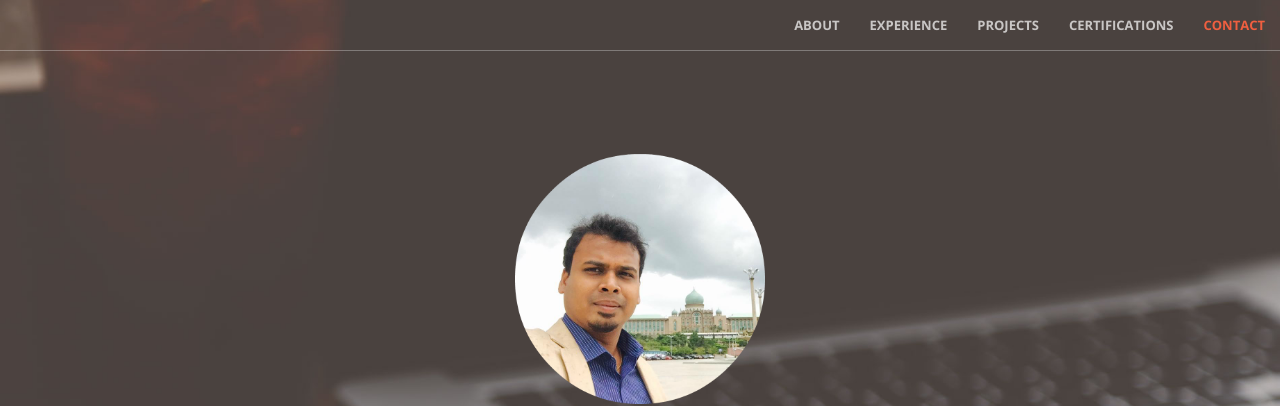
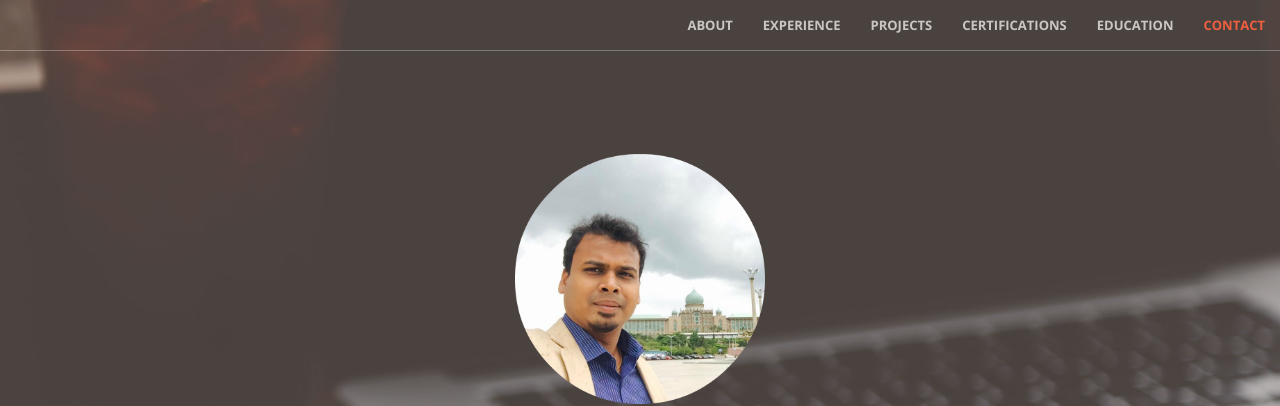
Before and after one commit to dilipkumar4813/dilipkumar4813.github.io, a website: page index.html in a window 1280 px wide. Shown: the top 406 px of the page. Drawn offline with nearby package versions, Linux system fonts and the light colour scheme.

Commit message:
Link for education

```diff
--- a/index.html
+++ b/index.html
@@ -60,6 +60,9 @@
                     </li>
                     <li>
                         <a class="page-scroll" href="#certifications">Certifications</a>
+                    </li>
+                    <li>
+                        <a class="page-scroll" href="#education">Education</a>
                     </li>
                     <li>
                         <a class="page-scroll" href="#contact">Contact</a>
@@ -288,7 +291,7 @@
         </div>
     </section>
 
-    <aside class="bg-dark">
+    <aside class="bg-dark" id="education">
         <div class="container text-center">
             <div class="call-to-action">
                 <h2>Education</h2>
```
